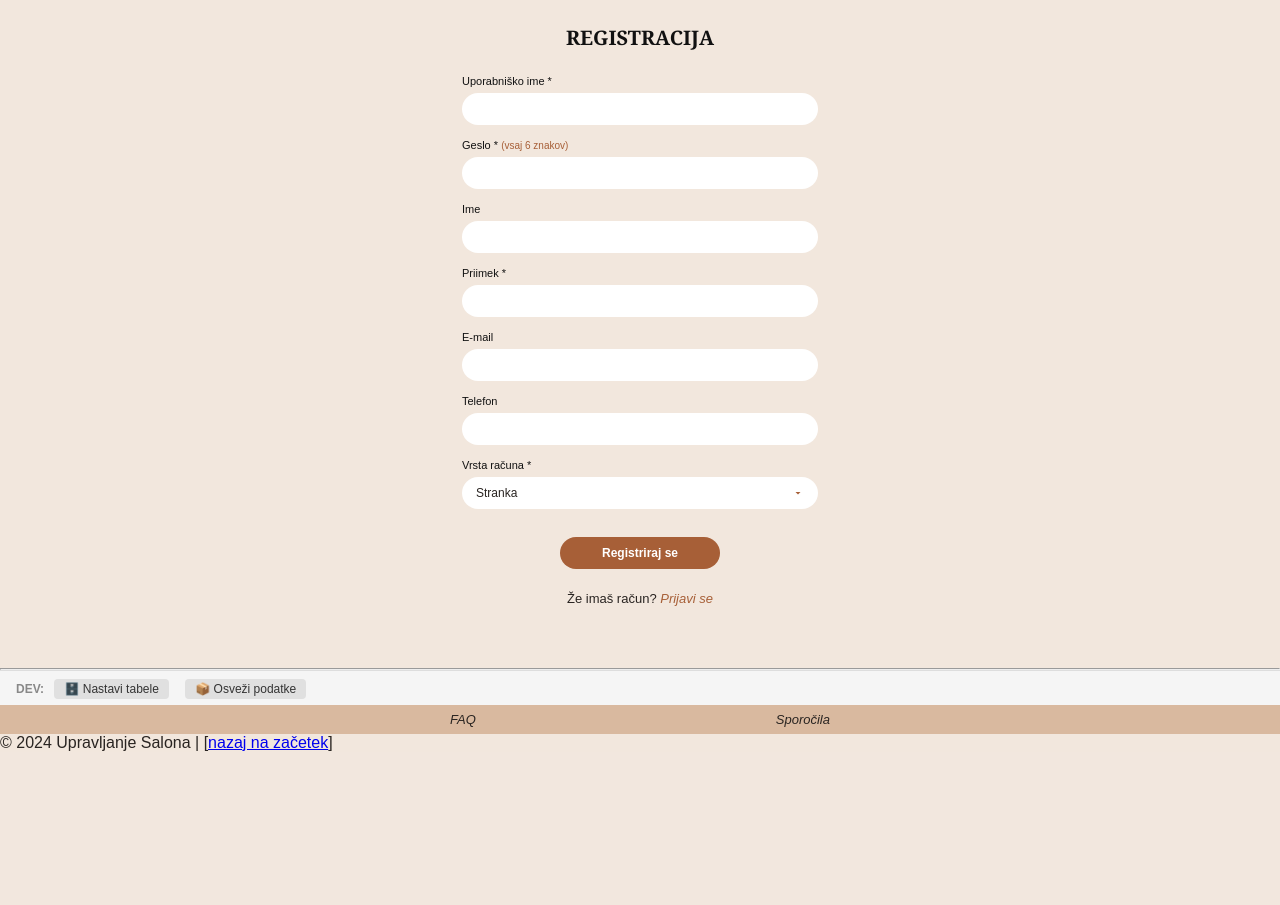
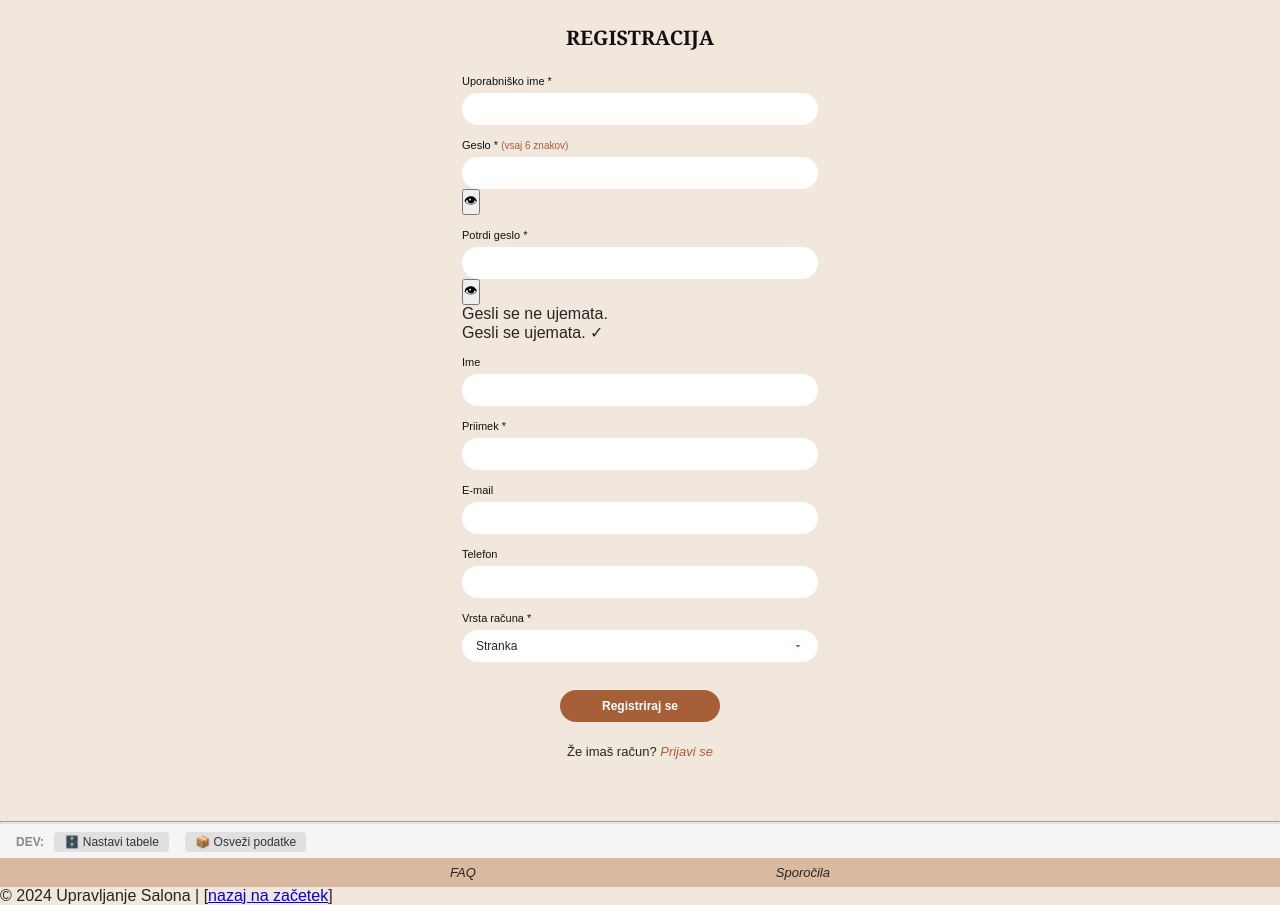
Before and after one commit to TadejSmells/OMEGA, a Flask app: page /register in a window 1280 px wide. Shown: the part 306-1211 px from the top of the page. Before the commit the page ends 1057 px from the top, so only its background shows below. Run offline with Flask 3, Linux system fonts and the light colour scheme; some libraries are stand-ins or nearby versions.

Commit message:
user story 89 MARKO

```diff
--- a/src/templates/register.html
+++ b/src/templates/register.html
@@ -3,24 +3,7 @@
 
 {% block content %}
 <style>
-    *, *::before, *::after {
-        box-sizing: border-box;
-        margin: 0;
-        padding: 0;
-    }
-
-    body {
-        font-family: Arial, Helvetica, sans-serif;
-        background: #F2E7DD;
-        color: #292421;
-    }
-
-    main {
-        min-height: calc(100vh - 140px);
-        display: flex;
-        flex-direction: column;
-    }
-
+    /* Auth layout — not in shared style.css */
     .auth-page {
         flex: 1;
         min-height: calc(100vh - 170px);
@@ -63,9 +46,7 @@
         margin-bottom: 28px;
     }
 
-    .obrazec {
-        width: 100%;
-    }
+    .obrazec { width: 100%; }
 
     h2 {
         font-family: Georgia, "Times New Roman", serif;
@@ -76,9 +57,8 @@
         text-transform: uppercase;
     }
 
-    .polje {
-        margin-bottom: 14px;
-    }
+    /* Auth-specific overrides for .polje (faq version in style.css differs) */
+    .polje { margin-bottom: 14px; }
 
     .polje label {
         display: block;
@@ -123,6 +103,7 @@
         margin-top: 28px;
     }
 
+    /* Auth-specific override for .gumb (faq version in style.css differs) */
     .gumb {
         background: #A75F37;
         color: #FFFFFF;
@@ -134,9 +115,7 @@
         font-weight: 600;
     }
 
-    .gumb:hover {
-        background: #CA8E82;
-    }
+    .gumb:hover { background: #CA8E82; }
 
     .auth-link {
         margin-top: 22px;
@@ -151,15 +130,10 @@
         font-style: italic;
     }
 
-    .auth-link a:hover {
-        text-decoration: underline;
-    }
+    .auth-link a:hover { text-decoration: underline; }
 
     @media (max-width: 600px) {
-        .auth-panel {
-            width: 100%;
-            padding: 30px 22px;
-        }
+        .auth-panel { width: 100%; padding: 30px 22px; }
     }
 </style>
 
@@ -171,7 +145,7 @@
 
         <h2>Registracija</h2>
 
-        <form method="POST" action="/register" class="obrazec">
+        <form method="POST" action="/register" class="obrazec" onsubmit="return preveriGeslo()">
             <input type="hidden" name="csrf_token" value="{{ csrf_token() }}">
 
             <div class="polje">
@@ -181,7 +155,26 @@
 
             <div class="polje">
                 <label for="password">Geslo * <small>(vsaj 6 znakov)</small></label>
-                <input type="password" id="password" name="password" required minlength="6">
+                <div class="password-wrap">
+                    <input type="password" id="password" name="password" required minlength="6"
+                           oninput="checkConfirm()">
+                    <button type="button" class="toggle-geslo"
+                            onclick="toggleGeslo('password', this)"
+                            title="Pokaži geslo">👁</button>
+                </div>
+            </div>
+
+            <div class="polje">
+                <label for="password_confirm">Potrdi geslo *</label>
+                <div class="password-wrap">
+                    <input type="password" id="password_confirm" required
+                           oninput="checkConfirm()">
+                    <button type="button" class="toggle-geslo"
+                            onclick="toggleGeslo('password_confirm', this)"
+                            title="Pokaži geslo">👁</button>
+                </div>
+                <div class="geslo-napaka" id="geslo-napaka">Gesli se ne ujemata.</div>
+                <div class="geslo-ujema"  id="geslo-ujema">Gesli se ujemata. ✓</div>
             </div>
 
             <div class="polje">
@@ -233,7 +226,48 @@
             priimekInput.required = false;
         }
     }
-    // Začetno stanje
     onVlogaChange(document.getElementById('vloga').value);
+
+    function toggleGeslo(inputId, btn) {
+        const input = document.getElementById(inputId);
+        if (input.type === 'password') {
+            input.type = 'text';
+            btn.textContent = '🙈';
+            btn.title = 'Skrij geslo';
+        } else {
+            input.type = 'password';
+            btn.textContent = '👁';
+            btn.title = 'Pokaži geslo';
+        }
+    }
+
+    function checkConfirm() {
+        const geslo    = document.getElementById('password').value;
+        const potrdilo = document.getElementById('password_confirm').value;
+        const napaka   = document.getElementById('geslo-napaka');
+        const ujema    = document.getElementById('geslo-ujema');
+
+        if (potrdilo.length === 0) {
+            napaka.style.display = 'none';
+            ujema.style.display  = 'none';
+        } else if (geslo === potrdilo) {
+            napaka.style.display = 'none';
+            ujema.style.display  = 'block';
+        } else {
+            napaka.style.display = 'block';
+            ujema.style.display  = 'none';
+        }
+    }
+
+    function preveriGeslo() {
+        const geslo    = document.getElementById('password').value;
+        const potrdilo = document.getElementById('password_confirm').value;
+        if (geslo !== potrdilo) {
+            document.getElementById('geslo-napaka').style.display = 'block';
+            document.getElementById('password_confirm').focus();
+            return false;
+        }
+        return true;
+    }
 </script>
 {% endblock %}
```
